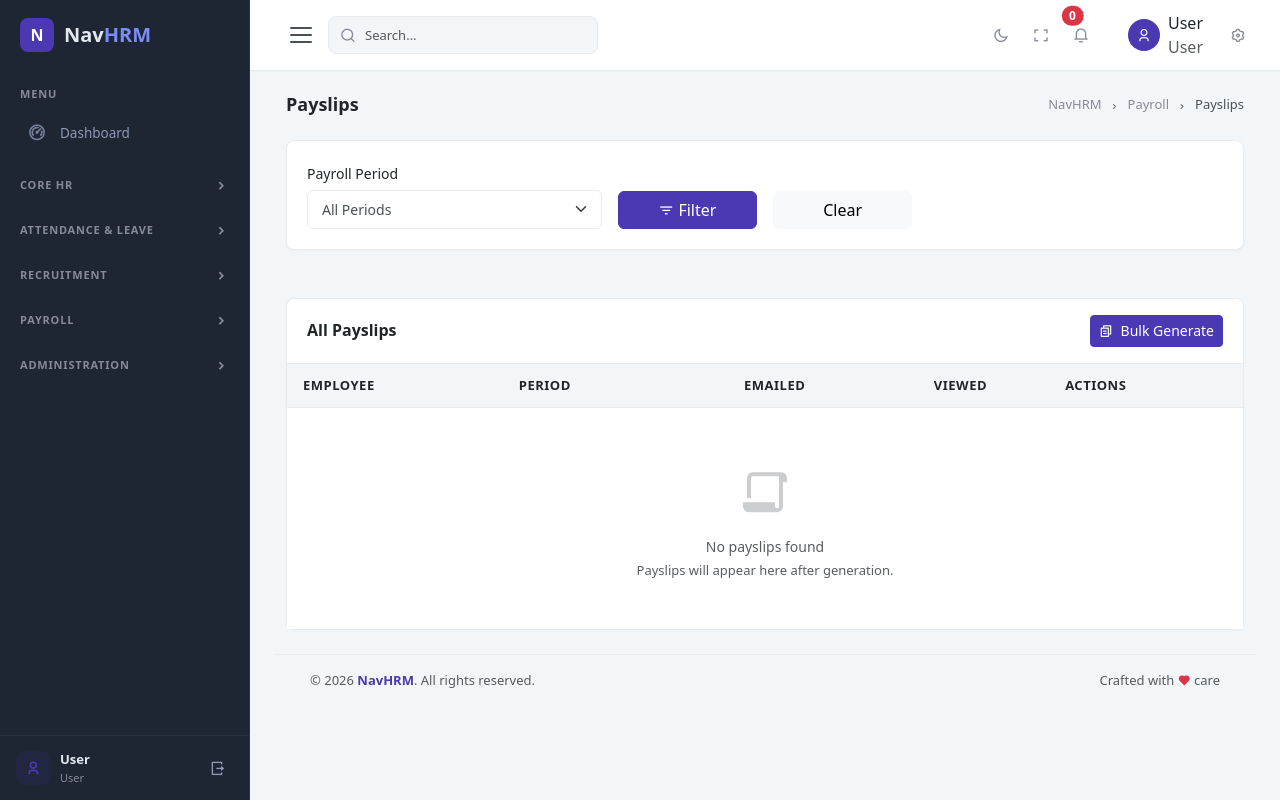
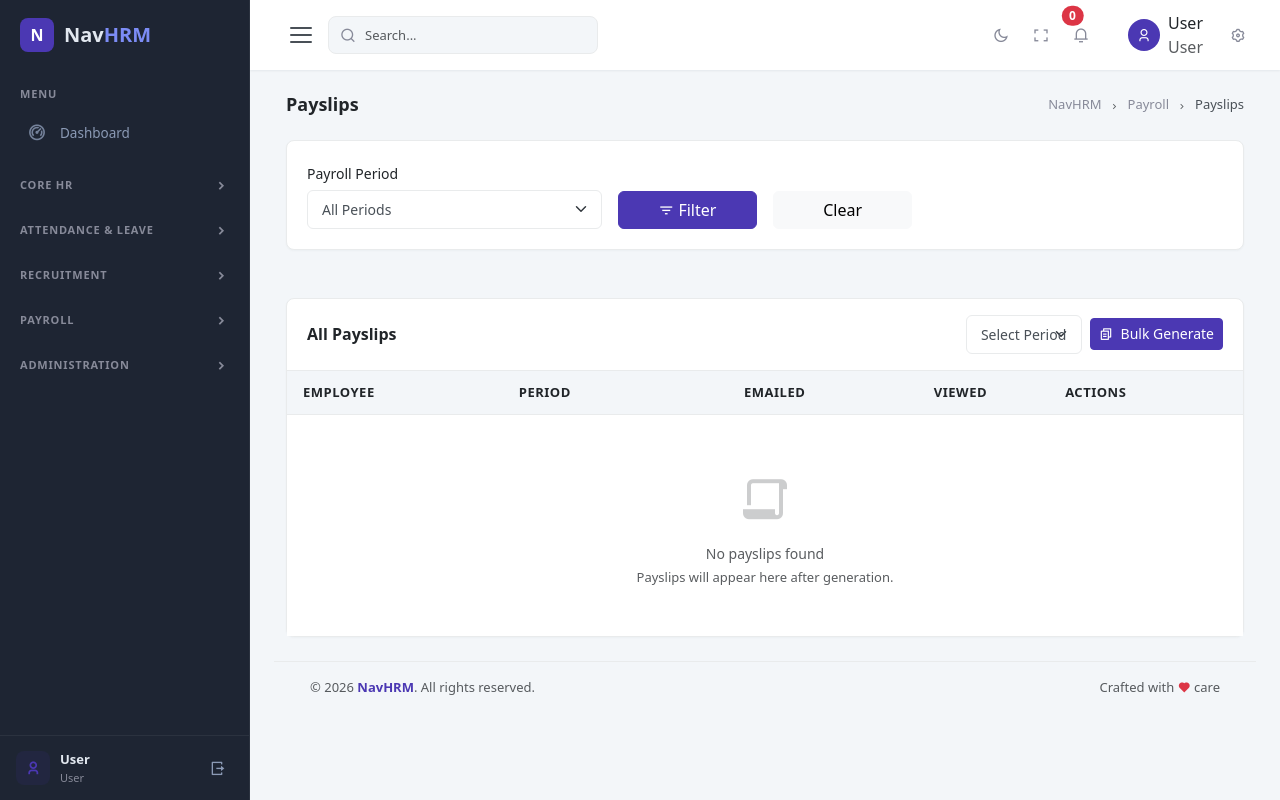
Before and after one commit to Navaid-KloneIT/navhrm, a Django app: template templates/payroll/payslip_list.html in a window 1280 px wide. Run offline with Django 4.2, Linux system fonts and the light colour scheme; the template is opened without the code that fills it, so the values that code supplies are empty; some libraries are stand-ins or nearby versions.

Commit message:
Add period selector to payslip bulk generate form

```diff
--- a/templates/payroll/payslip_list.html
+++ b/templates/payroll/payslip_list.html
@@ -51,9 +51,15 @@
         <div class="card table-card">
             <div class="card-header d-flex justify-content-between align-items-center">
                 <h5 class="mb-0">All Payslips</h5>
-                <form method="POST" action="{% url 'payroll:payslip_bulk_generate' %}" class="d-inline">
+                <form method="POST" action="{% url 'payroll:payslip_bulk_generate' %}" class="d-inline d-flex gap-2 align-items-center">
                     {% csrf_token %}
-                    <button type="submit" class="btn btn-primary btn-sm" onclick="return confirm('Generate payslips for all employees in the current period?')">
+                    <select name="period" class="form-select form-select-sm" style="width: auto;" required>
+                        <option value="">Select Period</option>
+                        {% for period in payroll_periods %}
+                        <option value="{{ period.pk }}">{{ period }}</option>
+                        {% endfor %}
+                    </select>
+                    <button type="submit" class="btn btn-primary btn-sm" onclick="return confirm('Generate payslips for all employees in the selected period?')">
                         <i class="ri-file-copy-2-line me-1"></i> Bulk Generate
                     </button>
                 </form>
```
